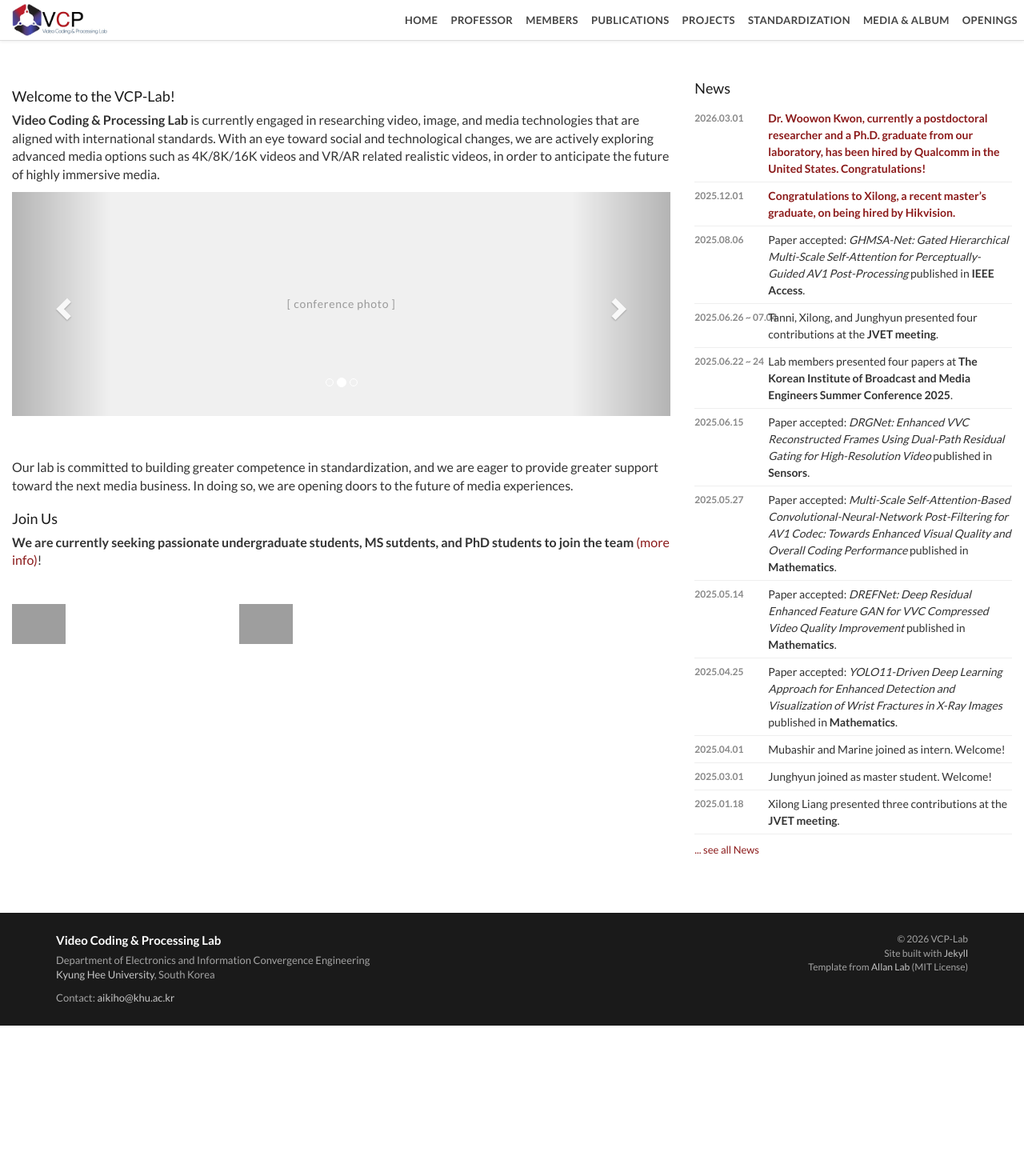
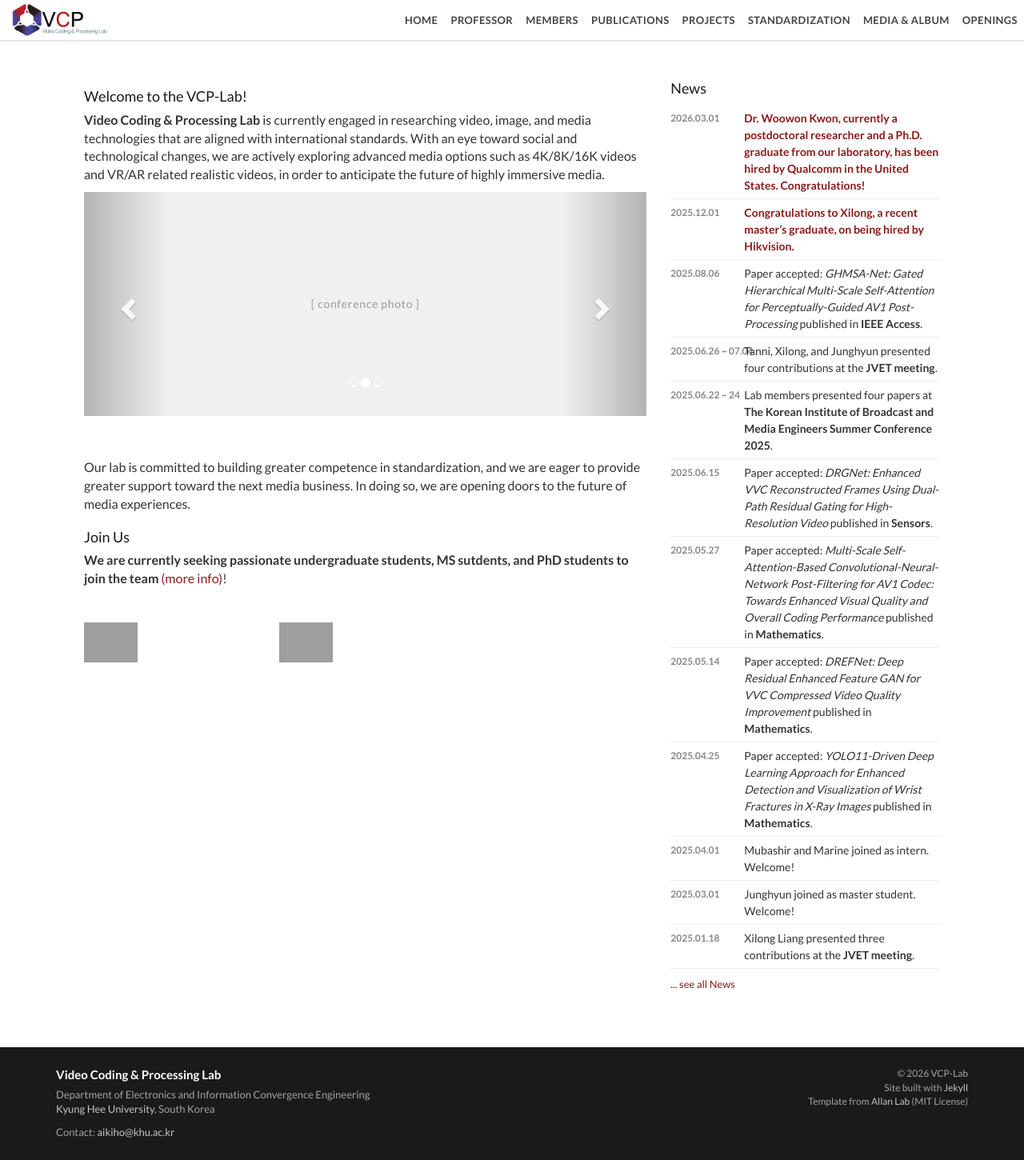
Before and after one commit to hazelran/lab_test, a Jekyll site: the page built from index.html, in a window 1280 px wide. Shown: the whole page at 80% size. Built offline with Jekyll 4.4.1, drawn with Linux system fonts in a browser that asks for light colours; before the commit the page ends 1282 px from its top, so only the background shows below that; grey boxes are pictures that could not be loaded.

Commit message:
Update main.css

```diff
--- a/css/main.css
+++ b/css/main.css
@@ -101,6 +101,14 @@ h1, h2, h3, h4, h5 {
 /* ---- Home layout ---- */
 #homelay {
   padding: 20px 0;
+  max-width: 1100px;
+  margin: 0 auto;
+}
+
+#homeid {
+  max-width: 1100px;
+  margin: 0 auto;
+  padding: 20px 15px;
 }
 
 /* ---- News list ---- */
```
